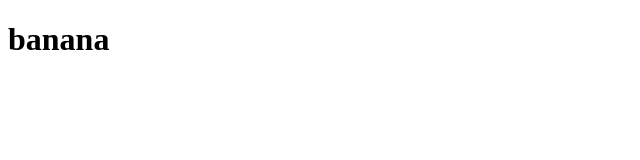
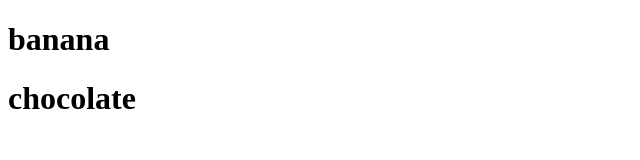
Before and after one commit to jaqueslucas/Teste-2, a plain HTML site: page index.html in a window 1280 px wide. Shown: the whole page, without its empty margins (0-640 px from the left). Drawn offline with Linux system fonts and the light colour scheme.

Commit message:
escrevi chocolate

```diff
--- a/index.html
+++ b/index.html
@@ -7,5 +7,6 @@
 </head>
 <body>
     <h1>banana</h1>
+    <h1>chocolate</h1>
 </body>
 </html>
```
